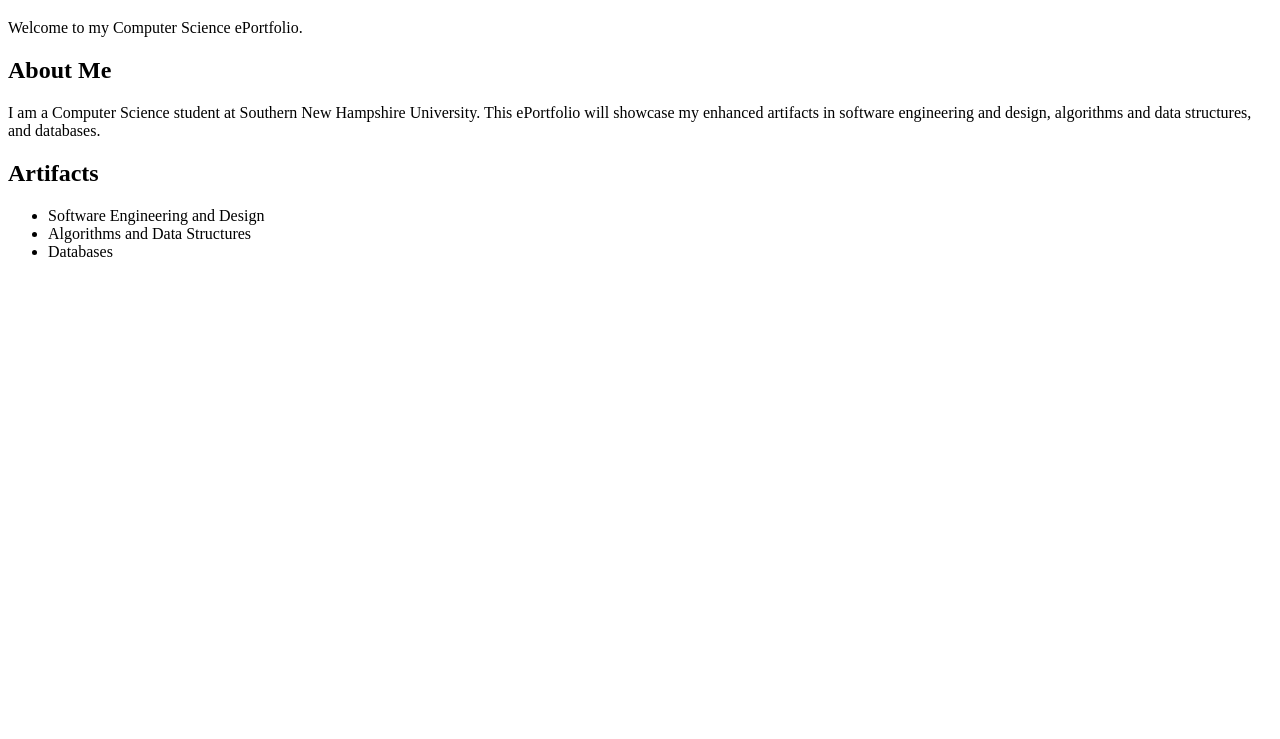
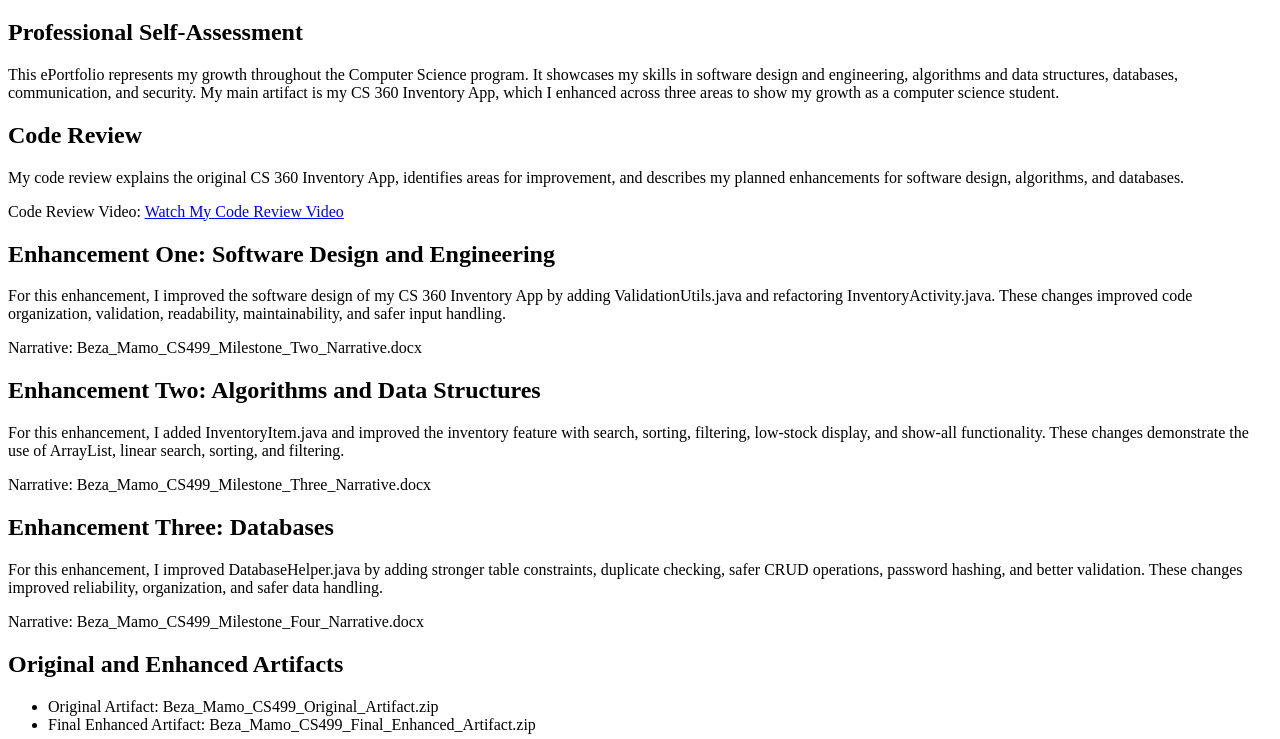
Before and after one commit to Beza160/cs499-eportfolio, a plain HTML site: page index.html in a window 1280 px wide. Shown: the part 61-800 px from the top of the page. Drawn offline with Linux system fonts and the light colour scheme.

Commit message:
Revise ePortfolio content and title
Updated the title and added sections on professional self-assessment and enhancements in software design, algorithms, and databases.

```diff
--- a/index.html
+++ b/index.html
@@ -1,20 +1,75 @@
 <!DOCTYPE html>
 <html>
 <head>
-    <title>CS 499 ePortfolio</title>
+    <title>Beza Mamo CS 499 ePortfolio</title>
 </head>
 <body>
     <h1>Beza Mamo CS 499 ePortfolio</h1>
-    <p>Welcome to my Computer Science ePortfolio.</p>
 
-    <h2>About Me</h2>
-    <p>I am a Computer Science student at Southern New Hampshire University. This ePortfolio will showcase my enhanced artifacts in software engineering and design, algorithms and data structures, and databases.</p>
+    <h2>Professional Self-Assessment</h2>
+    <p>
+        This ePortfolio represents my growth throughout the Computer Science program.
+        It showcases my skills in software design and engineering, algorithms and data
+        structures, databases, communication, and security. My main artifact is my CS 360
+        Inventory App, which I enhanced across three areas to show my growth as a computer
+        science student.
+    </p>
 
-    <h2>Artifacts</h2>
+    <h2>Code Review</h2>
+    <p>
+        My code review explains the original CS 360 Inventory App, identifies areas for
+        improvement, and describes my planned enhancements for software design, algorithms,
+        and databases.
+    </p>
+    <p>
+        Code Review Video:
+        <a href="https://snhu.brightspace.com/d2l/le/dropbox/2260738/4230356/DownloadSubmissionFile?fid=247170666&sid=64946528">Watch My Code Review Video</a>
+    </p>
+
+    <h2>Enhancement One: Software Design and Engineering</h2>
+    <p>
+        For this enhancement, I improved the software design of my CS 360 Inventory App by
+        adding ValidationUtils.java and refactoring InventoryActivity.java. These changes
+        improved code organization, validation, readability, maintainability, and safer
+        input handling.
+    </p>
+    <p>
+        Narrative: Beza_Mamo_CS499_Milestone_Two_Narrative.docx
+    </p>
+
+    <h2>Enhancement Two: Algorithms and Data Structures</h2>
+    <p>
+        For this enhancement, I added InventoryItem.java and improved the inventory feature
+        with search, sorting, filtering, low-stock display, and show-all functionality.
+        These changes demonstrate the use of ArrayList, linear search, sorting, and filtering.
+    </p>
+    <p>
+        Narrative: Beza_Mamo_CS499_Milestone_Three_Narrative.docx
+    </p>
+
+    <h2>Enhancement Three: Databases</h2>
+    <p>
+        For this enhancement, I improved DatabaseHelper.java by adding stronger table
+        constraints, duplicate checking, safer CRUD operations, password hashing, and better
+        validation. These changes improved reliability, organization, and safer data handling.
+    </p>
+    <p>
+        Narrative: Beza_Mamo_CS499_Milestone_Four_Narrative.docx
+    </p>
+
+    <h2>Original and Enhanced Artifacts</h2>
     <ul>
-        <li>Software Engineering and Design</li>
-        <li>Algorithms and Data Structures</li>
-        <li>Databases</li>
+        <li>Original Artifact: Beza_Mamo_CS499_Original_Artifact.zip</li>
+        <li>Final Enhanced Artifact: Beza_Mamo_CS499_Final_Enhanced_Artifact.zip</li>
+    </ul>
+
+    <h2>Course Outcomes Demonstrated</h2>
+    <ul>
+        <li>Communication through code review, narratives, and professional self-assessment</li>
+        <li>Software engineering through refactoring and reusable validation logic</li>
+        <li>Algorithms and data structures through search, sorting, filtering, and ArrayList usage</li>
+        <li>Databases through improved SQLite structure, CRUD operations, and validation</li>
+        <li>Security mindset through safer input handling, password hashing, and database constraints</li>
     </ul>
 </body>
 </html>
```
